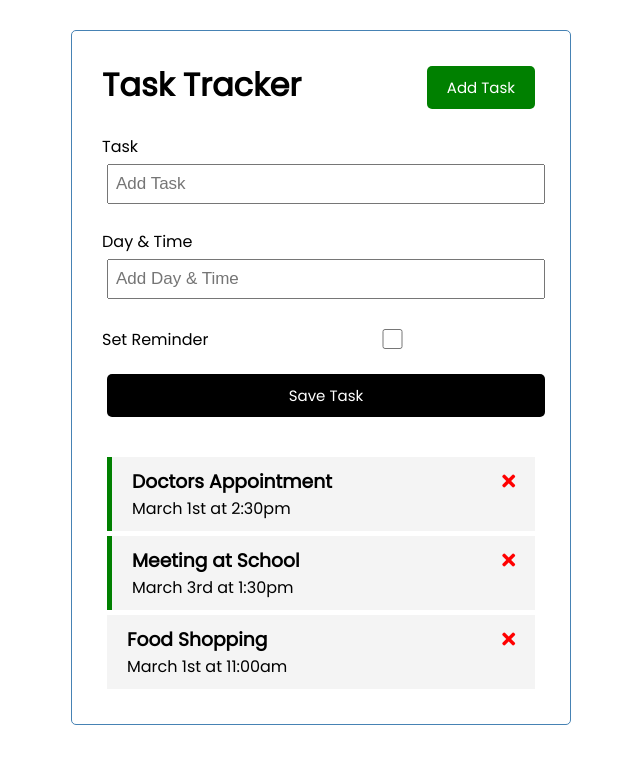
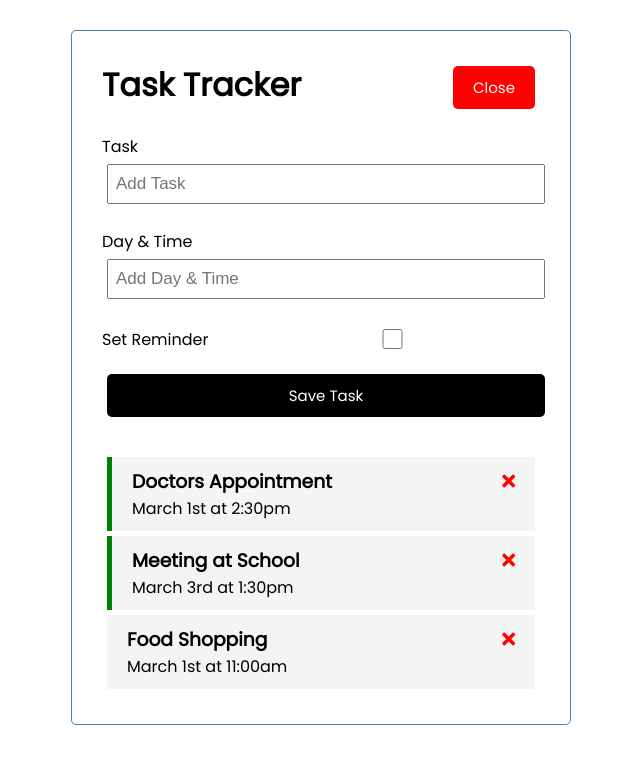
Before and after one commit to Huseinaz/vue-crash, a Vue app: page / in a window 1280 px wide. Both pictures are taken after a click on the button "Add Task". Shown: the top 764 px of the page, without its empty margins (319-959 px from the left). Built offline with nearby package versions, Linux system fonts and the light colour scheme.

Commit message:
Toggle form & template conditionals

```diff
--- a/src/App.vue
+++ b/src/App.vue
@@ -1,7 +1,12 @@
 <template>
   <div class="container">
-    <Header title="Task Tracker" />
-    <AddTask @add-task="addTask" />
+    <Header
+      @toggle-add-task="toggleAddTask"
+      title="Task Tracker"
+      :showAddTask = "showAddTask" />
+    <div v-if="showAddTask">
+      <AddTask @add-task="addTask" />
+    </div>
     <Tasks
     @toggle-reminder="toggleReminder"
     @delete-task="deleteTask" :tasks="tasks" />
@@ -22,7 +27,8 @@
   },
   data() {
     return {
-      tasks: []
+      tasks: [],
+      showAddTask: false
     }
   },
   created() {
@@ -47,6 +53,9 @@
     ]
   },
   methods: {
+    toggleAddTask() {
+      this.showAddTask = !this.showAddTask
+    },
     addTask(task) {
       this.tasks = [...this.tasks, task]
     },
--- a/src/components/Button.vue
+++ b/src/components/Button.vue
@@ -11,7 +11,7 @@
         },
         methods: {
             onClick() {
-                console.log('Click');
+                this.$emit('btn-click')
             },
         },
     }
--- a/src/components/Header.vue
+++ b/src/components/Header.vue
@@ -1,7 +1,10 @@
 <template>
     <header>
         <h1>{{ title }}</h1>
-        <Button text="Add Task" color="green" />
+        <Button
+            @btn-click="$emit('toggle-add-task')"
+            :text="showAddTask ? 'Close' : 'Add Task'"
+            :color="showAddTask ? 'red' : 'green'" />
     </header>
 </template>
 
@@ -11,7 +14,8 @@
     export default {
         name: 'Header',
         props: {
-            title: String
+            title: String,
+            showAddTask: Boolean
         },
         components: {
             Button
```
